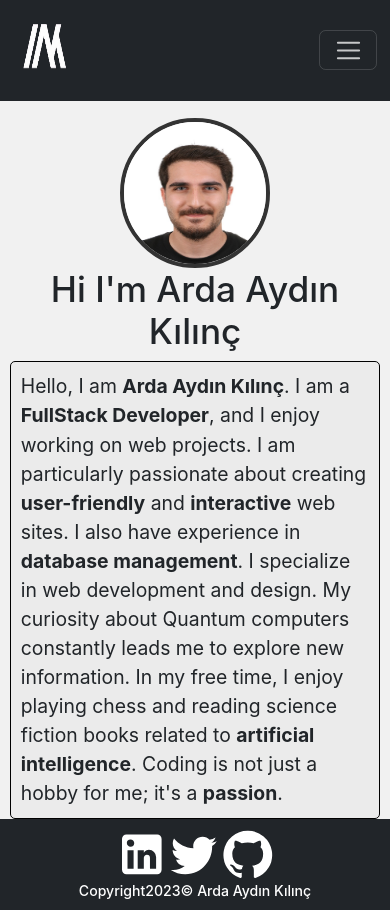
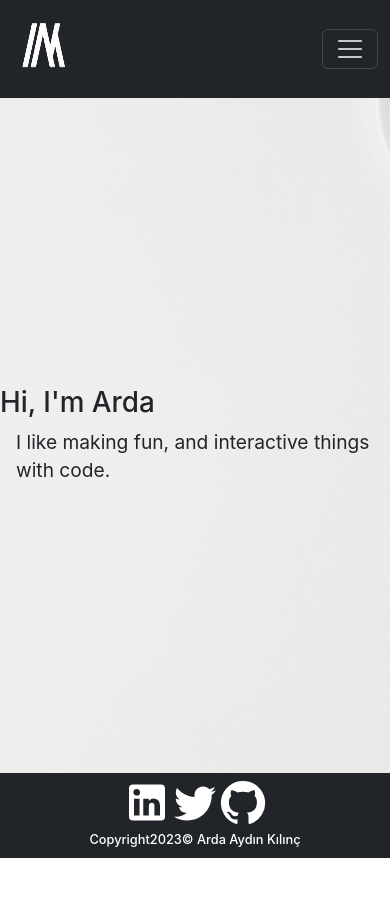
Before and after one commit to adraarda23/React-Portfolio, a React (Create React App) app: page / in a window 390 px wide. After the commit the page ends 858 px from the top, so only its background shows below. Built offline with nearby package versions, Linux system fonts and the light colour scheme.

Commit message:
Css changes applied due to responsive design and background change

```diff
--- a/src/App.css
+++ b/src/App.css
@@ -2,13 +2,18 @@
     background-image: url("./images/background.jpg");
     background-repeat: no-repeat;
     background-size: 100% 100vh;
-    background-attachment: fixed ;
-    background-color: rgb(241, 241, 241);
+    background-repeat: no-repeat;
+
+    background-attachment: fixed;
+    webkit-background-size: cover;
+    -moz-background-size: cover;
+    -o-background-size: cover;
+
 }
 @media (max-width:768px) {
     .App{
-        background-color: rgb(241, 241, 241);
-        background-image: none;
+        background-position: center;
+        background-size: cover;
     }
 
 }
--- a/src/components/Paths/About.js
+++ b/src/components/Paths/About.js
@@ -41,6 +41,7 @@ function About() {
           <div className="about-body">
             <div className="about-left">
               <h3>Get to know me!</h3>
+              <div className="about-p">
               <p>
                 I'm a <b>Frontend Web Developer</b> building the Front-end of
                 Websites and Web Applications.
@@ -60,6 +61,7 @@ function About() {
                 matches my skills and experience, then don't hesitate to{" "}
                 <b>contact</b> me.
               </p>
+              </div>
             </div>
             <div className="about-right">
               <h3>My Skills</h3>
--- a/src/components/Paths/Home.js
+++ b/src/components/Paths/Home.js
@@ -1,6 +1,5 @@
 import React from "react";
 import "../Styles/Home.css";
-import mainImage from "../../images/image.jpeg";
 import PageTransition from "../Animation/PageTransitions";
 
 
@@ -9,22 +8,10 @@ function Home() {
     <PageTransition>
       <div className="home-container">
         <div className="home">
-          <div className="home-image">
-            <img src={mainImage} alt="image" className="image" />
-          </div>
-          <h1>Hi I'm Arda Aydın Kılınç</h1>
-          <p>
-            Hello, I am <b>Arda Aydın Kılınç</b>. I am a{" "}
-            <b>FullStack Developer</b>, and I enjoy working on web projects. I
-            am particularly passionate about creating <b>user-friendly</b> and{" "}
-            <b>interactive</b> web sites. I also have experience in{" "}
-            <b>database management</b>. I specialize in web development and
-            design. My curiosity about Quantum computers constantly leads me to
-            explore new information. In my free time, I enjoy playing chess and
-            reading science fiction books related to{" "}
-            <b>artificial intelligence</b>. Coding is not just a hobby for me;
-            it's a <b>passion</b>.
-          </p>
+          <h1>Hi, I'm Arda
+          </h1>
+          <p>I like making fun, and interactive things with code.</p>
+
         </div>
       </div>
       </PageTransition>
--- a/src/components/Styles/About.css
+++ b/src/components/Styles/About.css
@@ -46,7 +46,7 @@
     border: 1px solid #000;
     border-radius: 5px;
     padding: 0.5rem 1rem;
-    background-color: rgb(255, 255, 255);
+    background-color: rgba(255, 255, 255,0.7);
     margin: 0.3rem;
     text-align: center;
 
@@ -124,7 +124,7 @@ p a{
         padding-bottom: 1rem;
     }
     .about-title{
-        width: 80%;
+        width: 40%;
     }
     .skill-boxes{
         width: 70%;
@@ -134,4 +134,12 @@ p a{
     .skills h6{
         font-size: 20px;
     }
+    .about-p{
+        text-align: left;
+        border-radius: 5px;
+        padding: 10px;
+        color: #000;
+        background-color: rgba(255, 255, 255,0.7);
+        margin-left: 2rem;
+    }
 }
--- a/src/components/Styles/CaseStudy.css
+++ b/src/components/Styles/CaseStudy.css
@@ -15,7 +15,7 @@
     margin-top: 2rem;
 }
 .case-study-title,.case-study-description p{
-    width: 70%;
+    width: 40%;
     margin-bottom: 2rem;
     text-align: center;
 }
--- a/src/components/Styles/Contact.css
+++ b/src/components/Styles/Contact.css
@@ -13,7 +13,7 @@
     border: none;
     border: 1px solid black;
     border-radius: 5px;
-    background-color: RGB(255, 255, 255);
+    background-color: rgba(255, 255, 255,0.1);
     color: black;
     font-weight: bold;
 }
@@ -22,10 +22,10 @@ input,textarea{
     border: 1px solid black;
     border-radius: 5px !important;
     width: 40%;
-    background-color: RGB(255, 255, 255);
+    background-color: rgba(255, 255, 255,0.1) !important;
     resize: none;
     overflow: hidden;
-    height: 3rem;
+    height: 4rem;
     margin-right: 20px;
 
 }
@@ -75,10 +75,6 @@ span{
     justify-content: center;
     align-items: center;
 
-}
-input:hover , textarea:hover{
-    border: 2px solid black;
-    border-radius: 5px !important;
 }
 
   .contact{
--- a/src/components/Styles/Home.css
+++ b/src/components/Styles/Home.css
@@ -7,73 +7,3 @@
     font-size: 1.2rem;
 
 }
-.home{
-    display: flex;
-    flex-direction: column;
-    width: 70%;
-
-
-}
-.home p{
-    text-align: left;
-    background-color: rgb(235,235,235);
-    border: 1px solid black;
-    border-radius: 5px;
-    padding: 10px;
-
-}
-.home h1{
-    font-size: 3rem;
-    text-align: center;
-}
-.image{
-    width:250px;
-    height: 250px;
-    display: inline-block;
-    border: 4px solid #333;
-    border-radius: 50%;
-    overflow: hidden;
-
-}
-.home-image{
-    display: flex;
-    justify-content:left;
-    align-items: center;
-
-}
-@media (max-width:768px) {
-    .home{
-        width: 90%;
-    }
-    *{
-        font-size: 1.2rem;
-    }
-    .image{
-        width: 150px;
-        height: 150px;
-    }
-    .home h1{
-        font-size: 2.5rem;
-    }
-    .home-image{
-        justify-content: center;
-        padding-top: 1rem;
-    }
-
-
-}
-@media (max-width: 600px) {
-    .home{
-        width: 95%;
-    }
-    *{
-        font-size: 1.1rem;
-    }
-    .image{
-        width: 150px;
-        height: 150px;
-    }
-    .home h1{
-        font-size: 2rem;
-    }
-}
--- a/src/components/Styles/Projects.css
+++ b/src/components/Styles/Projects.css
@@ -47,6 +47,10 @@
 
 
 }
+.projects-title{
+    width: 40%;
+
+}
 .case-study-btn{
     background-color: #fff;
     border: 2px solid #000;
@@ -73,6 +77,12 @@
         align-items: center;
         margin: 1.5rem 0rem;
 
+    }
+    .mouse{
+        display: none;
+    }
+    .projects-title{
+        width: 90%;
     }
     .project__inner-body-right{
         padding-top: 1.5rem;
@@ -117,6 +127,7 @@
         padding: 0.3rem 0rem;
         width: 90%;
     }
+
 }
 
 .scroll-effect {
```
